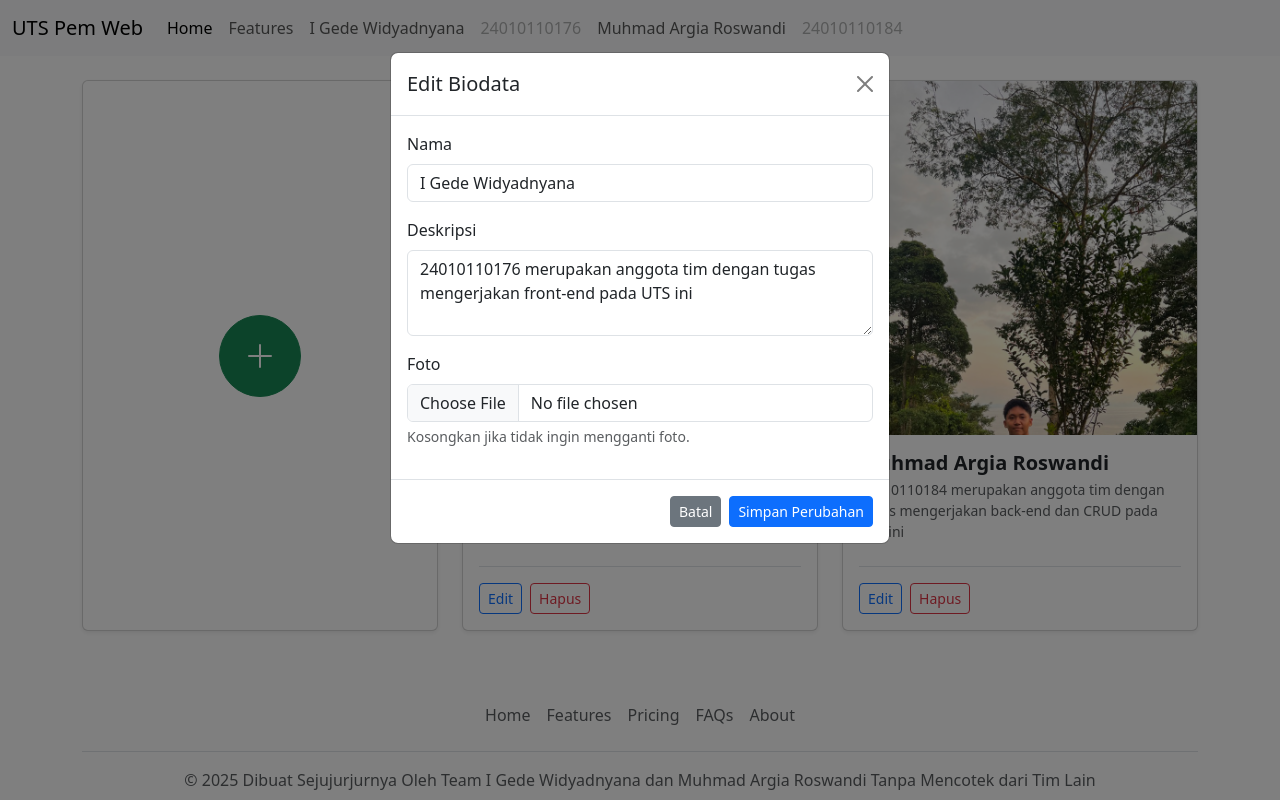
After one commit to GedeWidyadnyana/utspemwebservis, a Laravel app: page /biodata in a window 1280 px wide, after a click on "Edit". The commit adds this page. Run offline with Laravel 12, Linux system fonts and the light colour scheme; data comes from the database, SQL or seed files in the repository; some libraries are stand-ins or nearby versions.

Commit message:
Implementasi CRUD biodata dan tambah anggota Muhmad Argia Roswandi (24010110184)

```diff
--- /dev/null
+++ b/app/Http/Controllers/BiodataController.php
@@ -0,0 +1,113 @@
+<?php
+
+namespace App\Http\Controllers;
+
+use App\Models\Biodata;
+use Illuminate\Http\RedirectResponse;
+use Illuminate\Http\Request;
+use Illuminate\Http\UploadedFile;
+use Illuminate\Support\Facades\Storage;
+use Illuminate\Support\Str;
+use Illuminate\View\View;
+
+class BiodataController extends Controller
+{
+    /**
+     * Tampilkan daftar seluruh biodata anggota.
+     */
+    public function index(): View
+    {
+        $anggota = Biodata::query()->orderBy('id')->get();
+
+        return view('biodata.index', compact('anggota'));
+    }
+
+    /**
+     * Simpan biodata anggota baru ke database.
+     */
+    public function store(Request $request): RedirectResponse
+    {
+        /** @var array{nama: string, deskripsi: string} $validated */
+        $validated = $request->validate([
+            'nama' => ['required', 'string', 'max:255'],
+            'deskripsi' => ['required', 'string'],
+            'foto' => ['required', 'image', 'mimes:jpg,jpeg,png,gif,webp', 'max:2048'],
+        ]);
+
+        /** @var UploadedFile $file */
+        $file = $request->file('foto');
+        $fotoPath = $this->storeUploadedPhoto($file);
+
+        Biodata::query()->create([
+            'nama' => $validated['nama'],
+            'deskripsi' => $validated['deskripsi'],
+            'foto' => $fotoPath,
+        ]);
+
+        return redirect()->route('home')->with('success', 'Biodata berhasil ditambahkan.');
+    }
+
+    /**
+     * Perbarui biodata anggota yang dipilih.
+     */
+    public function update(Request $request, Biodata $biodata): RedirectResponse
+    {
+        /** @var array{nama: string, deskripsi: string} $validated */
+        $validated = $request->validate([
+            'nama' => ['required', 'string', 'max:255'],
+            'deskripsi' => ['required', 'string'],
+            'foto' => ['nullable', 'image', 'mimes:jpg,jpeg,png,gif,webp', 'max:2048'],
+        ]);
+
+        $data = [
+            'nama' => $validated['nama'],
+            'deskripsi' => $validated['deskripsi'],
+        ];
+
+        $file = $request->file('foto');
+        if ($file instanceof UploadedFile) {
+            $newFotoPath = $this->storeUploadedPhoto($file);
+            $this->deleteStoredPhoto($biodata->foto);
+            $data['foto'] = $newFotoPath;
+        }
+
+        $biodata->update($data);
+
+        return redirect()->route('home')->with('success', 'Biodata berhasil diperbarui.');
+    }
+
+    /**
+     * Hapus biodata anggota dari database.
+     */
+    public function destroy(Biodata $biodata): RedirectResponse
+    {
+        $this->deleteStoredPhoto($biodata->foto);
+        $biodata->delete();
+
+        return redirect()->route('home')->with('success', 'Biodata berhasil dihapus.');
+    }
+
+    /**
+     * Simpan file foto yang diunggah ke disk public.
+     */
+    private function storeUploadedPhoto(UploadedFile $file): string
+    {
+        $path = $file->store('biodata', 'public');
+
+        if ($path === false) {
+            abort(500, 'Gagal menyimpan file foto.');
+        }
+
+        return 'storage/'.$path;
+    }
+
+    /**
+     * Hapus file foto unggahan lama dari disk public bila ada.
+     */
+    private function deleteStoredPhoto(string $foto): void
+    {
+        if (Str::startsWith($foto, 'storage/')) {
+            Storage::disk('public')->delete(Str::after($foto, 'storage/'));
+        }
+    }
+}
--- /dev/null
+++ b/app/Models/Biodata.php
@@ -0,0 +1,21 @@
+<?php
+
+namespace App\Models;
+
+use Illuminate\Database\Eloquent\Attributes\Fillable;
+use Illuminate\Database\Eloquent\Model;
+use Illuminate\Support\Carbon;
+
+/**
+ * @property int $id
+ * @property string $nama
+ * @property string $deskripsi
+ * @property string $foto
+ * @property Carbon|null $created_at
+ * @property Carbon|null $updated_at
+ */
+#[Fillable(['nama', 'deskripsi', 'foto'])]
+class Biodata extends Model
+{
+    //
+}
--- a/database/seeders/DatabaseSeeder.php
+++ b/database/seeders/DatabaseSeeder.php
@@ -21,5 +21,7 @@ class DatabaseSeeder extends Seeder
             'name' => 'Test User',
             'email' => 'test@example.com',
         ]);
+
+        $this->call(BiodataSeeder::class);
     }
 }
--- a/resources/views/biodata/index.blade.php
+++ b/resources/views/biodata/index.blade.php
@@ -3,29 +3,24 @@
 @section('title', 'UTS Pem Web')
 
 @section('konten')
-    @php
-        $anggotaList = $anggota ?? [
-            [
-                'id' => 1,
-                'nama' => 'I Gede Widyadnyana',
-                'deskripsi' => '24010110176 merupakan anggota tim dengan tugas mengerjakan front-end pada UTS ini',
-                'foto' => 'images/gede-widyadnyana.jpg',
-            ],
-            [
-                'id' => 2,
-                'nama' => 'andi agus salim',
-                'deskripsi' => 'dengan NIM 12.11.6018 merupakan pegawai dan mempunyai tugas mengerjakan back-end pada UTS ini',
-                'foto' => 'images/foto-2.svg',
-            ],
-        ];
-    @endphp
+    <div class="container">
+        @if (session('success'))
+            <div class="alert alert-success alert-dismissible fade show" role="alert">
+                {{ session('success') }}
+                <button type="button" class="btn-close" data-bs-dismiss="alert" aria-label="Close"></button>
+            </div>
+        @endif
 
-    <div class="container">
-        {{-- Alert sukses (tampil default untuk preview front-end; dapat dibatasi @if(session('success')) saat integrasi back-end) --}}
-        <div class="alert alert-success alert-dismissible fade show" role="alert">
-            {{ session('success', 'Biodata berhasil diperbarui.') }}
-            <button type="button" class="btn-close" data-bs-dismiss="alert" aria-label="Close"></button>
-        </div>
+        @if ($errors->any())
+            <div class="alert alert-danger alert-dismissible fade show" role="alert">
+                <ul class="mb-0">
+                    @foreach ($errors->all() as $error)
+                        <li>{{ $error }}</li>
+                    @endforeach
+                </ul>
+                <button type="button" class="btn-close" data-bs-dismiss="alert" aria-label="Close"></button>
+            </div>
+        @endif
 
         {{-- Grid 3 Kolom Card --}}
         <div class="row row-cols-1 row-cols-md-3 g-4">
@@ -47,25 +42,25 @@
             </div>
 
             {{-- Card Biodata Anggota --}}
-            @foreach ($anggotaList as $index => $item)
+            @foreach ($anggota as $item)
                 <div class="col">
                     <div class="card h-100 shadow-sm">
                         <div class="ratio ratio-1x1 overflow-hidden rounded-top">
-                            <img src="{{ asset($item['foto']) }}" class="w-100 h-100 object-fit-cover"
-                                style="object-position: top;" alt="{{ $item['nama'] }}">
+                            <img src="{{ asset($item->foto) }}" class="w-100 h-100 object-fit-cover"
+                                style="object-position: top;" alt="{{ $item->nama }}">
                         </div>
                         <div class="card-body d-flex flex-column">
-                            <h5 class="card-title fw-bold mb-1">{{ $item['nama'] }}</h5>
+                            <h5 class="card-title fw-bold mb-1">{{ $item->nama }}</h5>
                             <p class="card-text text-body-secondary small mb-4">
-                                {{ $item['deskripsi'] }}
+                                {{ $item->deskripsi }}
                             </p>
                             <div class="mt-auto border-top pt-3 d-flex gap-2">
                                 <button type="button" class="btn btn-outline-primary btn-sm" data-bs-toggle="modal"
-                                    data-bs-target="#editModal-{{ $index }}">
+                                    data-bs-target="#editModal-{{ $item->id }}">
                                     Edit
                                 </button>
                                 <button type="button" class="btn btn-outline-danger btn-sm" data-bs-toggle="modal"
-                                    data-bs-target="#hapusModal-{{ $index }}">
+                                    data-bs-target="#hapusModal-{{ $item->id }}">
                                     Hapus
                                 </button>
                             </div>
@@ -74,33 +69,35 @@
                 </div>
 
                 {{-- Modal Edit Biodata --}}
-                <div class="modal fade" id="editModal-{{ $index }}" tabindex="-1"
-                    aria-labelledby="editModalLabel-{{ $index }}" aria-hidden="true">
+                <div class="modal fade" id="editModal-{{ $item->id }}" tabindex="-1"
+                    aria-labelledby="editModalLabel-{{ $item->id }}" aria-hidden="true">
                     <div class="modal-dialog">
                         <div class="modal-content">
-                            <form action="#" method="POST" enctype="multipart/form-data">
+                            <form action="{{ route('biodata.update', $item) }}" method="POST"
+                                enctype="multipart/form-data">
                                 @csrf
                                 @method('PUT')
                                 <div class="modal-header">
-                                    <h5 class="modal-title" id="editModalLabel-{{ $index }}">Edit Biodata</h5>
+                                    <h5 class="modal-title" id="editModalLabel-{{ $item->id }}">Edit Biodata</h5>
                                     <button type="button" class="btn-close" data-bs-dismiss="modal"
                                         aria-label="Close"></button>
                                 </div>
                                 <div class="modal-body">
                                     <div class="mb-3">
-                                        <label for="editNama-{{ $index }}" class="form-label">Nama</label>
-                                        <input type="text" class="form-control" id="editNama-{{ $index }}"
-                                            name="nama" value="{{ $item['nama'] }}" required>
+                                        <label for="editNama-{{ $item->id }}" class="form-label">Nama</label>
+                                        <input type="text" class="form-control" id="editNama-{{ $item->id }}"
+                                            name="nama" value="{{ $item->nama }}" required>
                                     </div>
                                     <div class="mb-3">
-                                        <label for="editDeskripsi-{{ $index }}" class="form-label">Deskripsi</label>
-                                        <textarea class="form-control" id="editDeskripsi-{{ $index }}"
-                                            name="deskripsi" rows="3" required>{{ $item['deskripsi'] }}</textarea>
+                                        <label for="editDeskripsi-{{ $item->id }}" class="form-label">Deskripsi</label>
+                                        <textarea class="form-control" id="editDeskripsi-{{ $item->id }}"
+                                            name="deskripsi" rows="3" required>{{ $item->deskripsi }}</textarea>
                                     </div>
                                     <div class="mb-3">
-                                        <label for="editFoto-{{ $index }}" class="form-label">Foto</label>
-                                        <input type="file" class="form-control" id="editFoto-{{ $index }}"
+                                        <label for="editFoto-{{ $item->id }}" class="form-label">Foto</label>
+                                        <input type="file" class="form-control" id="editFoto-{{ $item->id }}"
                                             name="foto" accept="image/*">
+                                        <div class="form-text">Kosongkan jika tidak ingin mengganti foto.</div>
                                     </div>
                                 </div>
                                 <div class="modal-footer">
@@ -114,20 +111,20 @@
                 </div>
 
                 {{-- Modal Hapus Biodata --}}
-                <div class="modal fade" id="hapusModal-{{ $index }}" tabindex="-1"
-                    aria-labelledby="hapusModalLabel-{{ $index }}" aria-hidden="true">
+                <div class="modal fade" id="hapusModal-{{ $item->id }}" tabindex="-1"
+                    aria-labelledby="hapusModalLabel-{{ $item->id }}" aria-hidden="true">
                     <div class="modal-dialog">
                         <div class="modal-content">
-                            <form action="#" method="POST">
+                            <form action="{{ route('biodata.destroy', $item) }}" method="POST">
                                 @csrf
                                 @method('DELETE')
                                 <div class="modal-header">
-                                    <h5 class="modal-title" id="hapusModalLabel-{{ $index }}">Konfirmasi Hapus</h5>
+                                    <h5 class="modal-title" id="hapusModalLabel-{{ $item->id }}">Konfirmasi Hapus</h5>
                                     <button type="button" class="btn-close" data-bs-dismiss="modal"
                                         aria-label="Close"></button>
                                 </div>
                                 <div class="modal-body">
-                                    Apakah Anda yakin ingin menghapus biodata <strong>{{ $item['nama'] }}</strong>?
+                                    Apakah Anda yakin ingin menghapus biodata <strong>{{ $item->nama }}</strong>?
                                 </div>
                                 <div class="modal-footer">
                                     <button type="button" class="btn btn-secondary btn-sm"
@@ -146,7 +143,7 @@
     <div class="modal fade" id="tambahModal" tabindex="-1" aria-labelledby="tambahModalLabel" aria-hidden="true">
         <div class="modal-dialog">
             <div class="modal-content">
-                <form action="#" method="POST" enctype="multipart/form-data">
+                <form action="{{ route('biodata.store') }}" method="POST" enctype="multipart/form-data">
                     @csrf
                     <div class="modal-header">
                         <h5 class="modal-title" id="tambahModalLabel">Tambah Biodata</h5>
@@ -156,12 +153,12 @@
                         <div class="mb-3">
                             <label for="tambahNama" class="form-label">Nama</label>
                             <input type="text" class="form-control" id="tambahNama" name="nama"
-                                placeholder="Masukkan nama" required>
+                                value="{{ old('nama') }}" placeholder="Masukkan nama" required>
                         </div>
                         <div class="mb-3">
                             <label for="tambahDeskripsi" class="form-label">Deskripsi</label>
                             <textarea class="form-control" id="tambahDeskripsi" name="deskripsi" rows="3"
-                                placeholder="Masukkan NIM dan deskripsi tugas" required></textarea>
+                                placeholder="Masukkan NIM dan deskripsi tugas" required>{{ old('deskripsi') }}</textarea>
                         </div>
                         <div class="mb-3">
                             <label for="tambahFoto" class="form-label">Foto</label>
--- a/resources/views/layouts/master.blade.php
+++ b/resources/views/layouts/master.blade.php
@@ -34,6 +34,12 @@
                     <li class="nav-item">
                         <a class="nav-link disabled" aria-disabled="true">24010110176</a>
                     </li>
+                    <li class="nav-item">
+                        <a class="nav-link" href="#">Muhmad Argia Roswandi</a>
+                    </li>
+                    <li class="nav-item">
+                        <a class="nav-link disabled" aria-disabled="true">24010110184</a>
+                    </li>
                 </ul>
             </div>
         </div>
@@ -55,7 +61,7 @@
                 <li class="nav-item"><a href="#" class="nav-link px-2 text-body-secondary">About</a></li>
             </ul>
             <p class="text-center text-body-secondary">
-                &copy; 2025 Dibuat Sejujurjurnya Oleh Team I Gede Widyadnyana dan (Masukkan Nama Anggota) Tanpa Mencotek dari Tim Lain
+                &copy; 2025 Dibuat Sejujurjurnya Oleh Team I Gede Widyadnyana dan Muhmad Argia Roswandi Tanpa Mencotek dari Tim Lain
             </p>
         </footer>
     </div>
--- a/routes/web.php
+++ b/routes/web.php
@@ -1,8 +1,13 @@
 <?php
 
+use App\Http\Controllers\BiodataController;
 use Illuminate\Support\Facades\Route;
 
-Route::view('/', 'biodata.index')->name('home');
+Route::get('/', [BiodataController::class, 'index'])->name('home');
+
+Route::resource('biodata', BiodataController::class)
+    ->only(['index', 'store', 'update', 'destroy'])
+    ->parameters(['biodata' => 'biodata']);
 
 Route::middleware(['auth', 'verified'])->group(function () {
     Route::view('dashboard', 'dashboard')->name('dashboard');
```
Also changed, not shown: database/seeders/BiodataSeeder.php (added, +38 -0 lines), tests/Feature/BiodataCrudTest.php (added, +136 -0 lines), database/migrations/2026_11_25_000001_create_biodatas_table.php (added), public/images/muhmad-argia-roswandi.jpg (added).
